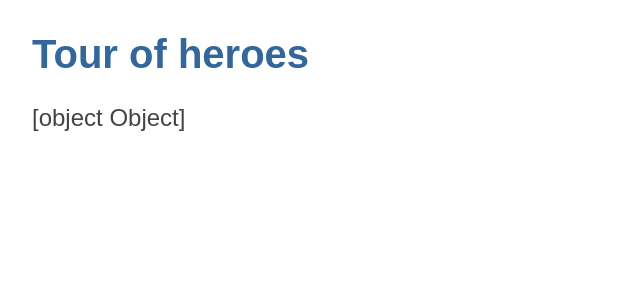
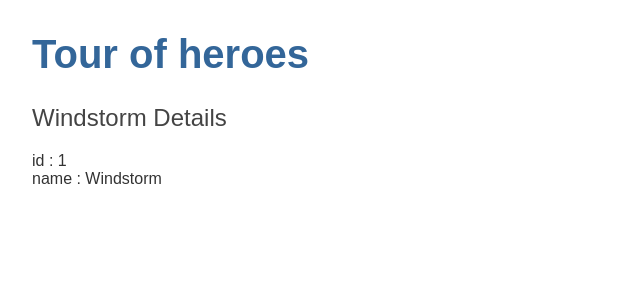
Before and after one commit to tomasgoyret/tour-of-heroes, an Angular app: page / in a window 1280 px wide. Shown: the top 300 px of the page, without its empty margins (0-640 px from the left). Built offline with nearby package versions, Linux system fonts and the light colour scheme.

Commit message:
showing hero object

```diff
--- a/src/app/heroes/heroes.component.html
+++ b/src/app/heroes/heroes.component.html
@@ -1 +1,3 @@
-<h2>{{heroe}}</h2>
+<h2>{{hero.name}} Details</h2>
+<div><span>id : {{hero.id}}</span></div>
+<div><span>name : {{hero.name}}</span></div>
--- a/src/app/heroes/heroes.component.ts
+++ b/src/app/heroes/heroes.component.ts
@@ -8,7 +8,7 @@ import { Hero } from '../hero';
 })
 export class HeroesComponent implements OnInit {
 
-  heroe: Hero ={
+  hero: Hero ={
     id: 1,
     name: "Windstorm"
   };
```
